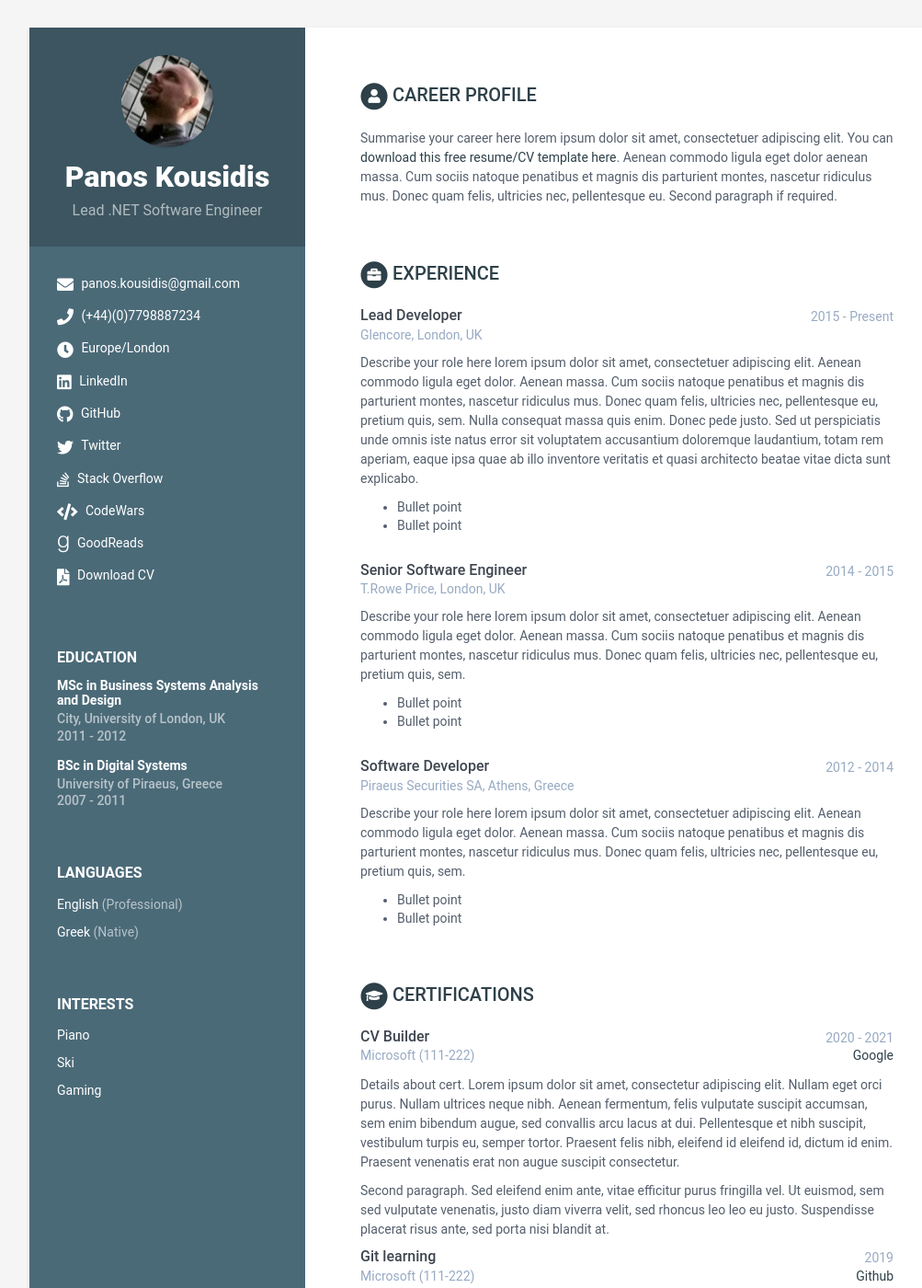
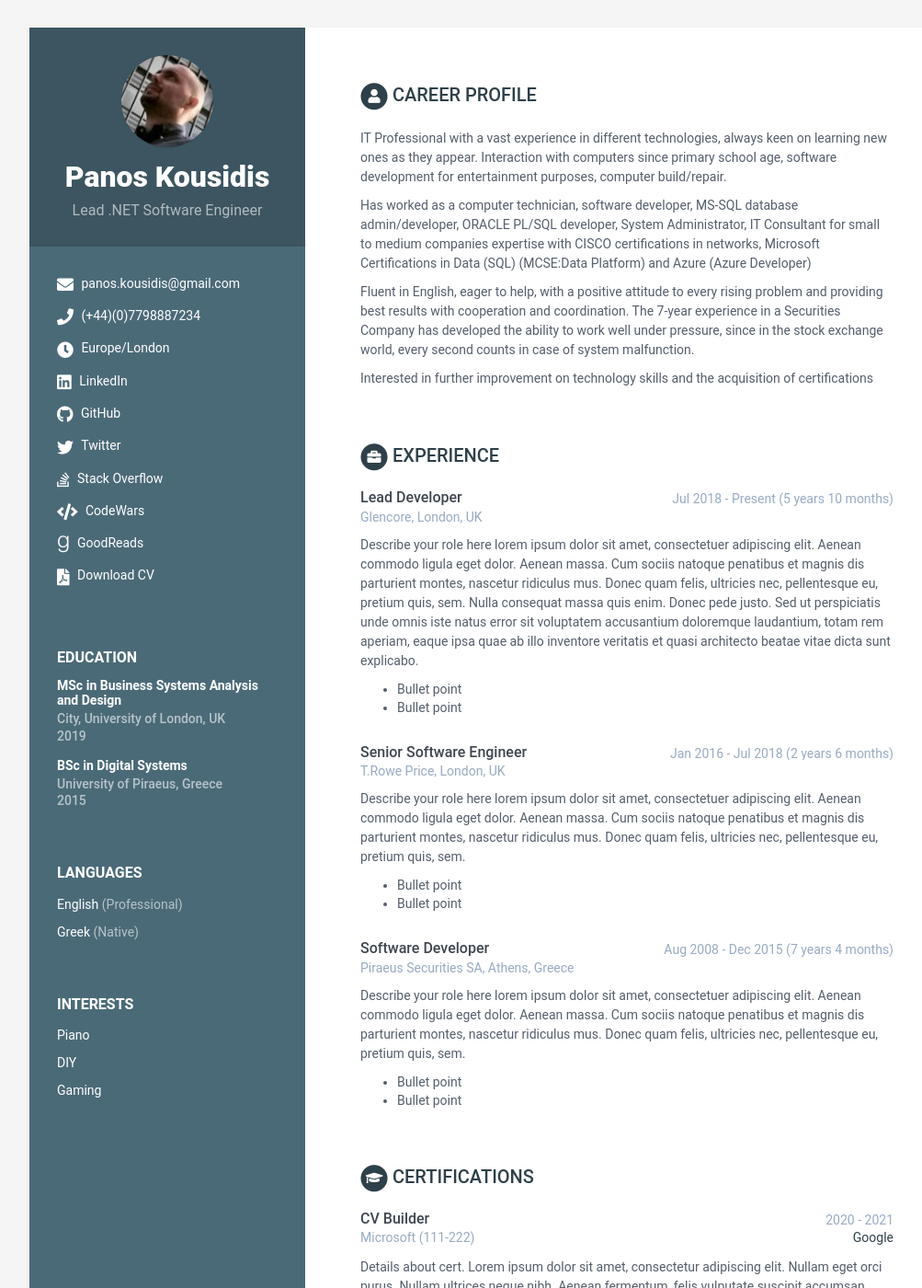
Before and after one commit to PanosKousidis/panoskousidis.github.io, a Jekyll site: the page built from index.html, in a window 1280 px wide and 1400 px high. Shown: the whole window at 92% size, without its empty margins (108-1111 px from the left). Built offline with Jekyll 4.4.1, drawn with Linux system fonts in a browser that asks for light colours.

Commit message:
Add auto date duration in experience

```diff
--- a/_data/data.yml
+++ b/_data/data.yml
@@ -1,7 +1,3 @@
-#
-# Be aware that even a small syntax error here can lead to failures in output.
-#
-
 sidebar:
     position: left # position of the sidebar : left or right
     about: False # set to False or comment line if you want to remove the "how to use?" in the sidebar
@@ -45,7 +41,7 @@ sidebar:
         - item: Piano
           link:
 
-        - item: Ski
+        - item: DIY
           link:
 
         - item: Gaming
@@ -54,43 +50,37 @@ sidebar:
 career-profile:
     title: Career Profile
     summary: |
-      Summarise your career here lorem ipsum dolor sit amet, consectetuer
-      adipiscing elit. You can [download this free resume/CV template here]().
-      Aenean commodo ligula eget dolor aenean massa. Cum sociis natoque
-      penatibus et magnis dis parturient montes, nascetur ridiculus mus.
-      Donec quam felis, ultricies nec, pellentesque eu.
-      Second paragraph if required.
+      IT Professional with a vast experience in different technologies, always keen on learning new ones as they appear. Interaction with computers since primary school age, software development for entertainment purposes, computer build/repair.
+
+      Has worked as a computer technician, software developer, MS-SQL database admin/developer, ORACLE PL/SQL developer, System Administrator, IT Consultant for small to
+      medium companies expertise with CISCO certifications in networks, Microsoft Certifications in Data (SQL) (MCSE:Data Platform) and Azure (Azure Developer)
+
+      Fluent in English, eager to help, with a positive attitude to every rising problem
+      and providing best results with cooperation and coordination. The 7-year experience in a
+      Securities Company has developed the ability to work well under pressure, since in the stock
+      exchange world, every second counts in case of system malfunction.
+
+      Interested in further improvement on technology skills and the acquisition of certifications
+
 education:
     title: Education
     info:
       - degree: MSc in Business Systems Analysis and Design
         university: City, University of London, UK
-        time: 2011 - 2012
-        details: |
-          Describe your study here lorem ipsum dolor sit amet, consectetuer
-          adipiscing elit. Aenean commodo ligula eget dolor. Aenean massa. Cum
-          sociis natoque penatibus et magnis dis parturient montes, nascetur
-          ridiculus mus. Donec quam felis, ultricies nec, pellentesque eu,
-          pretium quis, sem.
-            - Bullet point
-            - Bullet point
+        time: 2019
+        details:
+
       - degree: BSc in Digital Systems
         university: University of Piraeus, Greece
-        time: 2007 - 2011
-        details: |
-          Describe your study here lorem ipsum dolor sit amet, consectetuer
-          adipiscing elit. Aenean commodo ligula eget dolor. Aenean massa. Cum
-          sociis natoque penatibus et magnis dis parturient montes, nascetur
-          ridiculus mus. Donec quam felis, ultricies nec, pellentesque eu,
-          pretium quis, sem.
-            - Bullet point
-            - Bullet point
+        time: 2015
+        details:
 
 experiences:
     title: Experience
     info:
       - role: Lead Developer
-        time: 2015 - Present
+        time_from: "2018-07-01"
+        time_to: "Present"
         company: Glencore, London, UK
         details: |
           Describe your role here lorem ipsum dolor sit amet, consectetuer
@@ -105,7 +95,8 @@ experiences:
             - Bullet point
             - Bullet point
       - role: Senior Software Engineer
-        time: 2014 - 2015
+        time_from: "2016-01-01"
+        time_to: "2018-07-01"
         company: T.Rowe Price, London, UK
         details: |
           Describe your role here lorem ipsum dolor sit amet, consectetuer
@@ -116,7 +107,8 @@ experiences:
             - Bullet point
             - Bullet point
       - role: Software Developer
-        time: 2012 - 2014
+        time_from: "2008-08-01"
+        time_to: "2015-12-31"
         company: Piraeus Securities SA, Athens, Greece
         details: |
           Describe your role here lorem ipsum dolor sit amet, consectetuer
@@ -246,6 +238,9 @@ skills:
       - name: SQL
         level: 100%
 
+      - name: WinForms
+        level: 100%
+
       - name: Angular
         level: 30%
 
--- a/_includes/experiences.html
+++ b/_includes/experiences.html
@@ -16,7 +16,9 @@
 
       <div class="upper-row">
         <h3 class="job-title">{{ experience.role }}</h3>
-        <div class="time">{{ experience.time }}</div>
+        <div class="time" data-time-from="{{ experience.time_from }}" data-time-to="{{ experience.time_to }}">
+          <!-- The content will be populated by JavaScript -->
+        </div>
       </div><!--//upper-row-->
 
       <div class="company">{{ experience.company }}</div>
--- a/_includes/scripts.html
+++ b/_includes/scripts.html
@@ -7,4 +7,8 @@
   type="text/javascript"
   src="{{site.baseurl}}/assets/plugins/bootstrap/js/bootstrap.min.js"
 ></script>
+<script
+  type="text/javascript"
+  src="{{site.baseurl}}/assets/plugins/date_duration.js"
+></script>
 {% if site.analytics %} {% include analytics.html %} {% endif %}
--- /dev/null
+++ b/assets/plugins/date_duration.js
@@ -0,0 +1,42 @@
+document.addEventListener("DOMContentLoaded", function() {
+    const monthNames = ["Jan", "Feb", "Mar", "Apr", "May", "Jun", "Jul", "Aug", "Sep", "Oct", "Nov", "Dec"];
+    const items = document.querySelectorAll(".item .time");
+
+    items.forEach(function(item) {
+        const timeFrom = item.getAttribute("data-time-from");
+        const timeTo = item.getAttribute("data-time-to");
+
+        if (timeFrom && timeTo) {
+            // Parse the start date directly
+            const startDate = new Date(timeFrom);
+            let endDate;
+
+            // Handle "Present" as today's date
+            if (timeTo === "Present") {
+                endDate = new Date();
+            } else {
+                endDate = new Date(timeTo);
+            }
+
+            const startMonthIndex = startDate.getMonth(); // Months are zero-based
+            const startYear = startDate.getFullYear();
+
+            const endMonthIndex = endDate.getMonth();
+            const endYear = endDate.getFullYear();
+
+            let durationYears = endYear - startYear;
+            let durationMonths = endMonthIndex - startMonthIndex;
+
+            if (durationMonths < 0) {
+                durationYears--;
+                durationMonths += 12;
+            }
+
+            const formattedStartDate = `${monthNames[startMonthIndex]} ${startYear}`;
+            const formattedEndDate = timeTo === "Present" ? "Present" : `${monthNames[endMonthIndex]} ${endYear}`;
+            const duration = `${durationYears} years ${durationMonths} months`;
+
+            item.textContent = `${formattedStartDate} - ${formattedEndDate} (${duration})`;
+        }
+    });
+});
```
